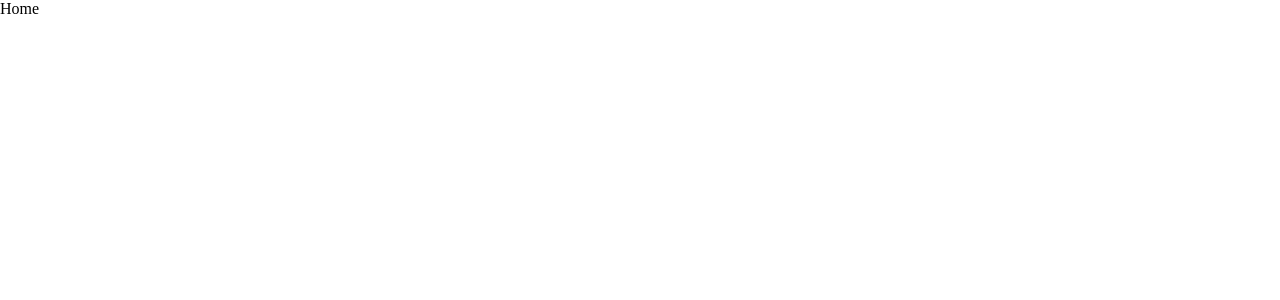
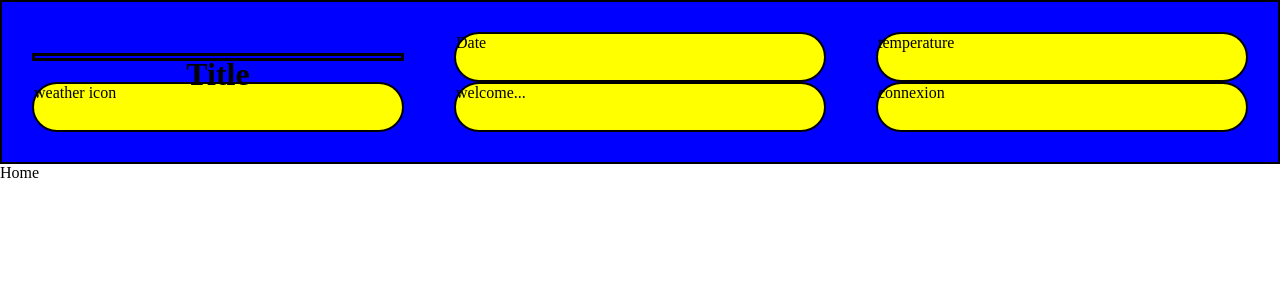
Before and after one commit to Saladin88/News-Website, a Next.js app: page / in a window 1280 px wide. Shown: the top 300 px of the page. Built offline with nearby package versions, Linux system fonts and the light colour scheme.

Commit message:
header+ style

```diff
--- a/components/Header.jsx
+++ b/components/Header.jsx
@@ -1,7 +1,16 @@
-import React from 'react'
+import React from 'react';
+import styles from '@/styles/Header.module.css';
+
 
 export default function Header() {
   return (
-    <div>Header</div>
+    <div className ={styles.container}>
+      <h1 className = {styles.title}>Title</h1>
+      <div className = {styles.items}>Date</div>
+      <div className = {styles.items}>temperature</div>
+      <div className = {styles.items}>weather icon</div>
+      <div className = {styles.items}>welcome...</div>
+      <div className = {styles.items}>connexion</div>
+    </div>
   )
 }
--- a/components/Home.jsx
+++ b/components/Home.jsx
@@ -1,7 +1,11 @@
-import React from 'react'
+import React from 'react';
+import Header from '@/components/Header.jsx';
 
 export default function Home() {
   return (
-    <div>Home</div>
+    <div>
+        <Header/>
+        Home
+    </div>
   )
 }
--- a/package.json
+++ b/package.json
@@ -9,9 +9,11 @@
     "lint": "next lint"
   },
   "dependencies": {
+    "@reduxjs/toolkit": "^1.9.7",
+    "next": "14.0.2",
     "react": "^18",
     "react-dom": "^18",
-    "next": "14.0.2"
+    "react-redux": "^8.1.3"
   },
   "devDependencies": {
     "eslint": "^8",
--- a/styles/Header.module.css
+++ b/styles/Header.module.css
@@ -0,0 +1,23 @@
+.title {
+    position : relative;
+    text-align: center;
+    border: solid black;
+}
+.container {
+    padding: 10px;
+    display: grid;
+    grid-gap : 0 50px ;
+    grid-template-columns: repeat(3,minmax(150px,1fr));
+    grid-template-rows: repeat(2, 50px) ;
+    grid-auto-flow: row;
+    grid-auto-rows: minmax(150px, auto);
+    margin: 0;
+    padding: 30px;
+    border : 2px solid black;
+    background-color: blue;
+}
+.items {
+    background-color: Yellow;
+    border : 2px solid black;
+    border-radius: 30px;
+}
--- a/styles/Modale.module.css
+++ b/styles/Modale.module.css
@@ -0,0 +1,13 @@
+.container {
+    padding: 10px;
+    display: grid;
+    grid-gap : 0 50px ;
+    grid-template-columns: repeat(4,minmax(150px,1fr));
+    grid-template-rows: repeat(18, 100px) ;
+    grid-auto-flow: row;
+    grid-auto-rows: minmax(150px, auto);
+    margin: 0;
+    padding: 30px;
+    border : 2px solid black;
+    background-color: blue;
+}
```
Also changed, not shown: 1 other file (tests, documents, lock files or other folders).
